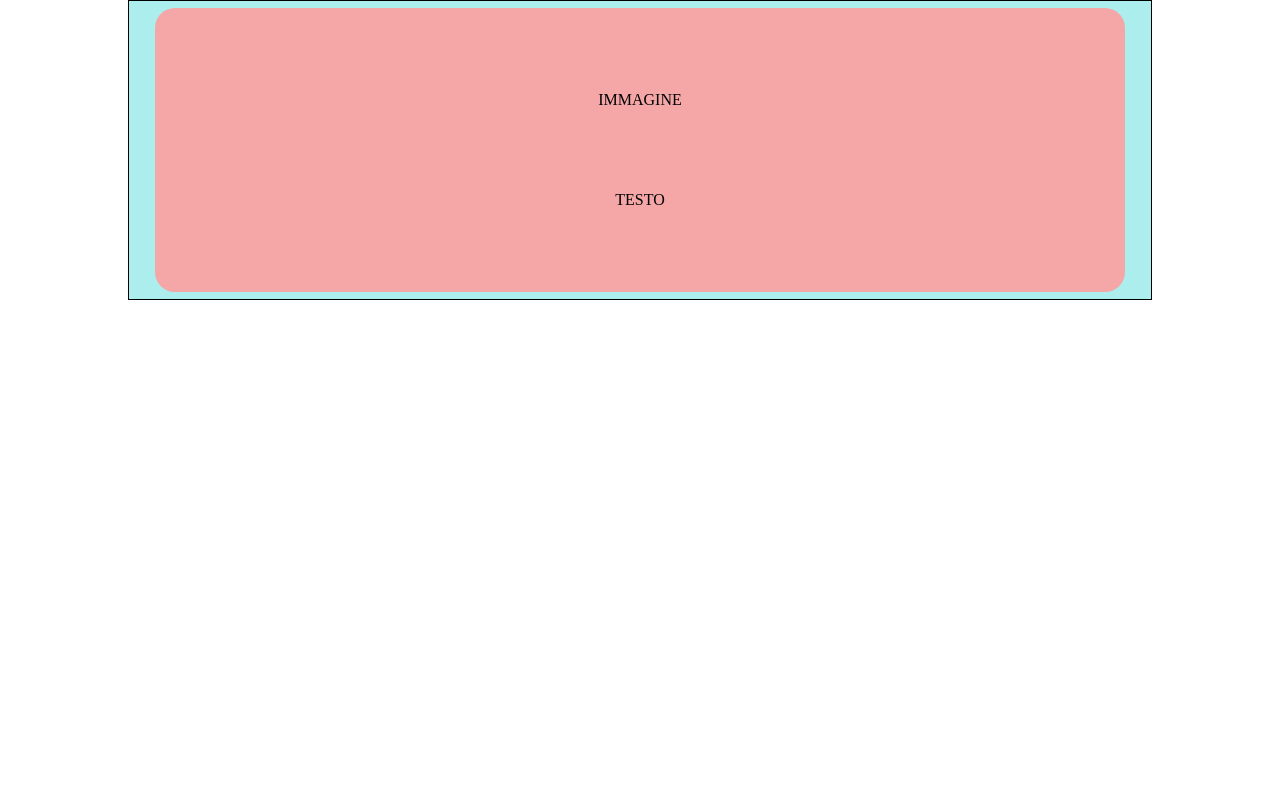
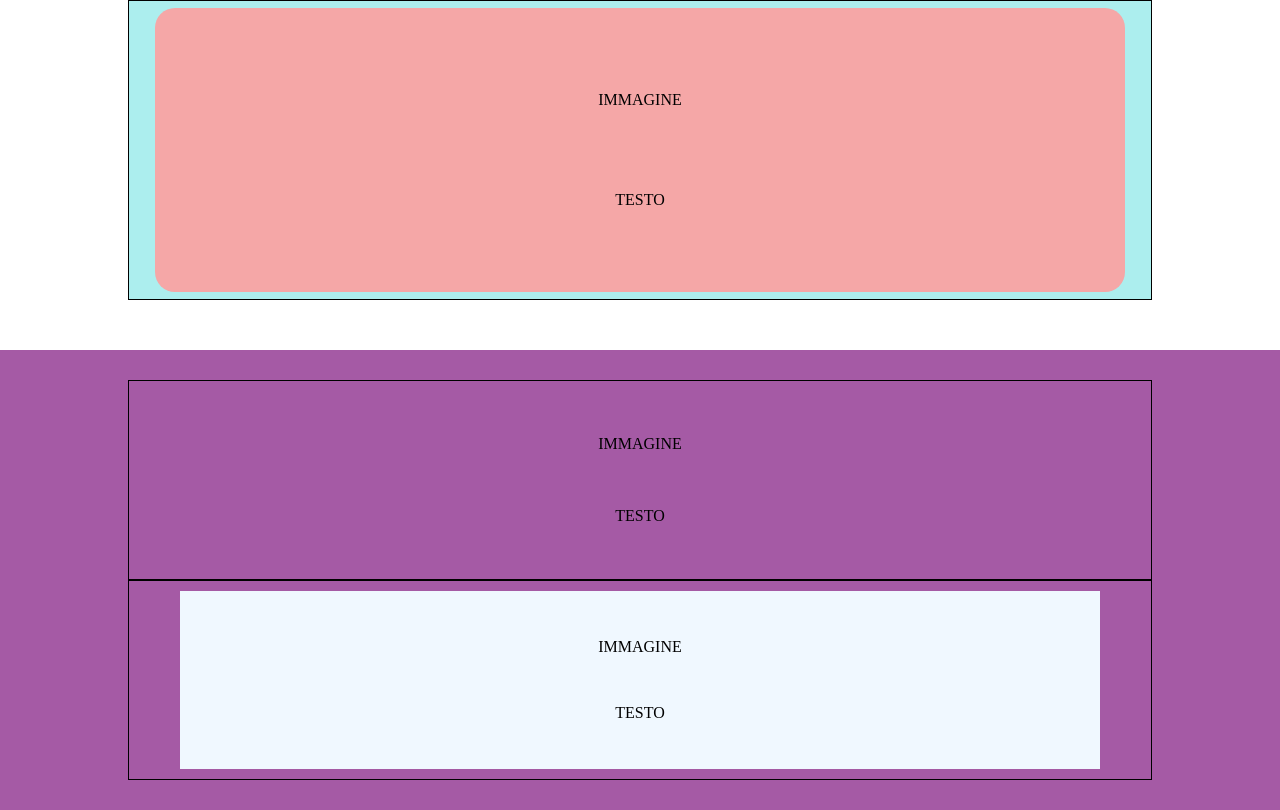
Before and after one commit to Idedav/htmlcss-responsive-layout, a plain HTML site: page index.html in a window 1280 px wide. Shown: the part 1350-2160 px from the top of the page. Before the commit the page ends 1700 px from the top, so only its background shows below. Drawn offline with Linux system fonts and the light colour scheme.

Commit message:
[ADD] strategic

```diff
--- a/css/style.css
+++ b/css/style.css
@@ -46,3 +46,36 @@ header nav{
     align-items: center;
     justify-content: space-evenly;
 }
+
+.strategic{
+    background-color: rgb(165, 90, 165);
+}
+
+.strategic .row{
+    width: 80%;
+    margin: auto;
+    padding: 30px 0px;
+    display: flex;
+    flex-direction: column;
+    align-items: center;
+}
+
+.strategic .row .col{
+    width: 100%;
+    height: 200px;
+    border: 1px solid black;
+    display: flex;
+    flex-direction: column;
+    align-items: center;
+    justify-content: space-evenly;
+}
+
+.strategic .row .col .card{
+    height: 90%;
+    width: 90%;
+    background-color: aliceblue;
+    display: flex;
+    flex-direction: column;
+    align-items: center;
+    justify-content: space-evenly;
+}
--- a/index.html
+++ b/index.html
@@ -65,10 +65,22 @@
 
         </section>
 <!-- STRATEGIC -->
-        <section>
+        <section class="strategic">
+            <div class="row">
+                <div class="col">
+                    <div>IMMAGINE</div>
+                    <p>TESTO</p>
+                </div>
 
+                <div class="col">
+                    <div class="card">
+                        <div>IMMAGINE</div>
+                        <p>TESTO</p>
+                    </div>
+                </div>
+            </div>
         </section>
-
+<!-- TESTIMONIALS -->
         <section>
 
         </section>
```
